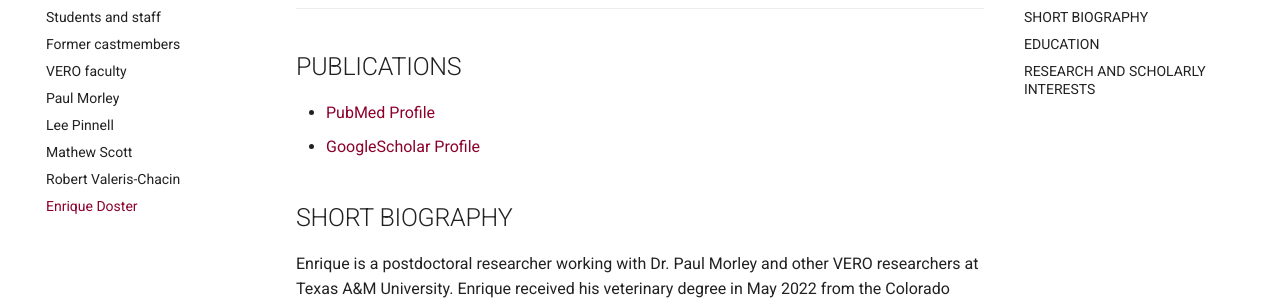
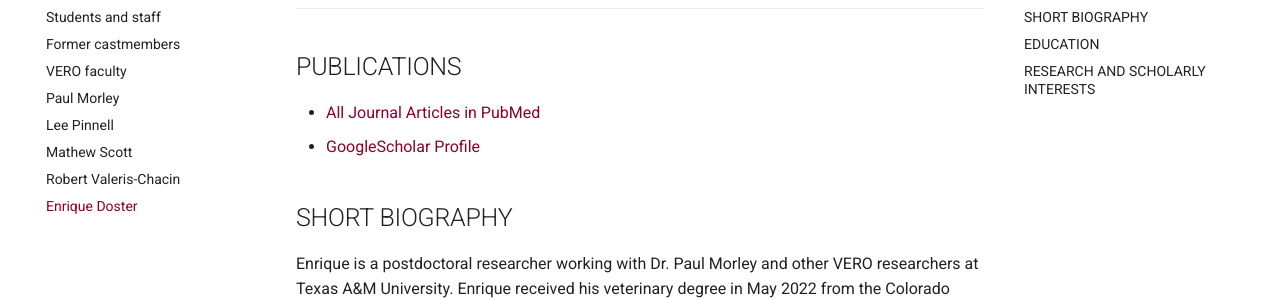
Before and after one commit to Microbial-Ecology-Group/vero-research, an MkDocs documentation site: the page built from docs/people/doster.md, in a window 1280 px wide and 900 px high, scrolled down 346 px. Shown: the part 157-457 px from the top of the window. Built offline with MkDocs 1.6.1 and Material for MkDocs 9.7.7, drawn with Linux system fonts in a browser that asks for light colours.

Commit message:
Update doster.md

```diff
--- a/docs/people/doster.md
+++ b/docs/people/doster.md
@@ -13,7 +13,7 @@
 </div>
 ---
 ## PUBLICATIONS
-* [PubMed Profile](https://www.ncbi.nlm.nih.gov/myncbi/enrique.doster.1/bibliography/public/)
+* [All Journal Articles in PubMed](https://www.ncbi.nlm.nih.gov/myncbi/enrique.doster.1/bibliography/public/)
 * [GoogleScholar Profile](https://scholar.google.com/citations?user=DRqM0WoAAAAJ&hl=en&oi=ao)
 ## SHORT BIOGRAPHY
 Enrique is a postdoctoral researcher working with Dr. Paul Morley and other VERO researchers at Texas A&M University. Enrique received his veterinary degree in May 2022 from the Colorado State University College of Veterinary Medicine and Biomedical Sciences. At the same institution, Enrique completed his PhD in veterinary epidemiology in May 2019 with Dr. Paul Morley. Enrique holds a bachelor’s degree in Animal Sciences from Auburn University. Enrique's research employs high-throughput sequencing to characterize microbial communities (the microbiome) and the profile of resistance genes they carry (resistome) to better understand the effect of antimicrobial drug use in agricultural production settings. His goal is to contribute an applied interpretation of statistical analyses and help translate research into practical livestock management techniques to address the tenets of One Health; optimal health for people, animals, and the environment.
```
